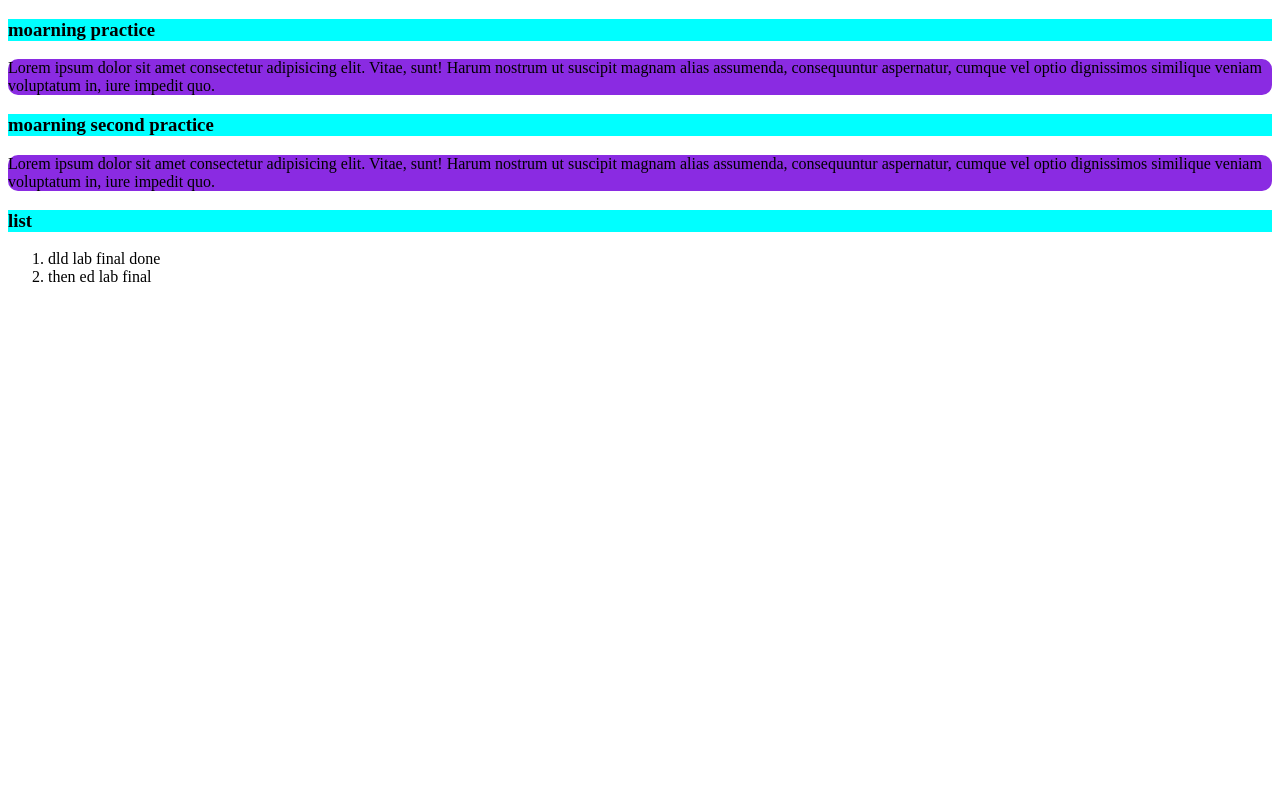
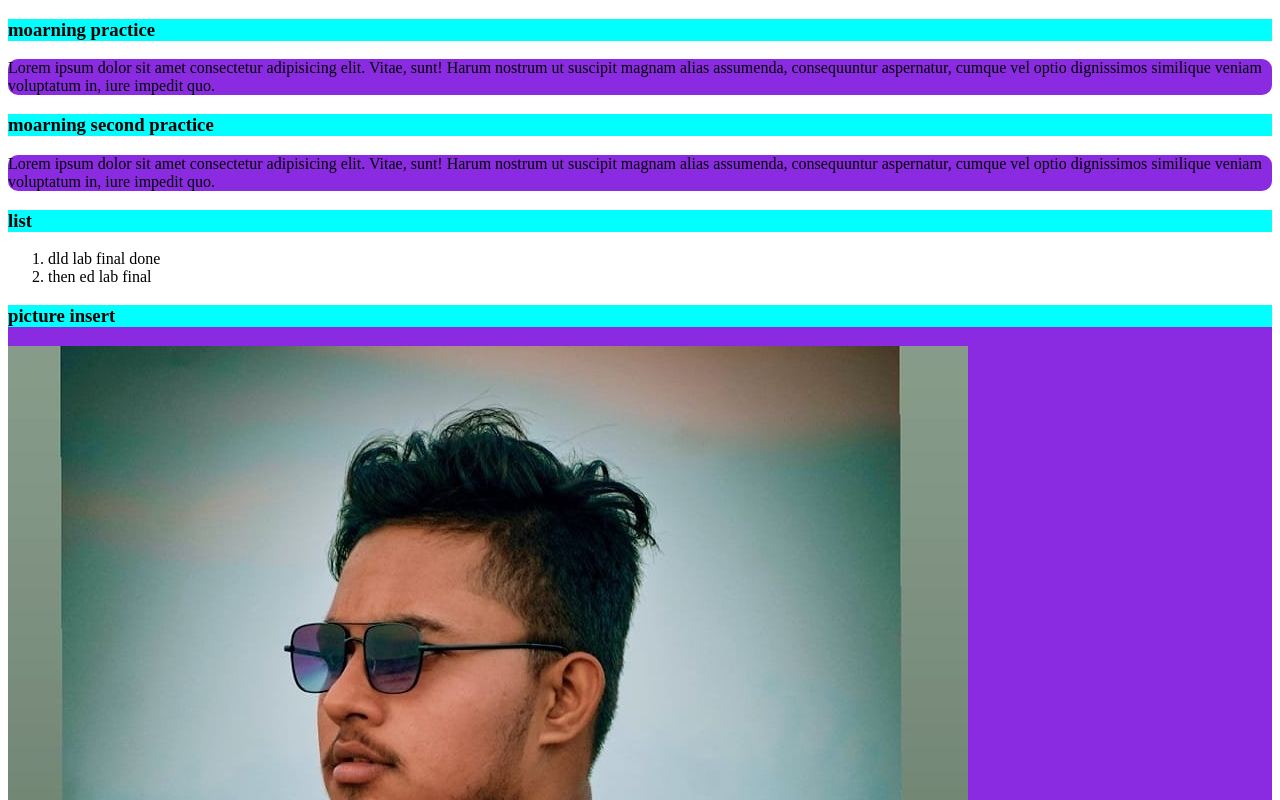
Before and after one commit to shahadatmsk/practice, a plain HTML site: page index.html in a window 1280 px wide. Shown: the top 800 px of the page. Drawn offline with Linux system fonts and the light colour scheme.

Commit message:
picture insert

```diff
--- a/index.html
+++ b/index.html
@@ -21,7 +21,10 @@
         <li>then ed lab final</li>
 
     </ol>
-
+<div>
+    <h3>picture insert</h3>
+    <img src="img/saintmartin.jpg" alt="">
+</div>
 
 </body>
 </html>
```
Also changed, not shown: img/saintmartin.jpg (added).
